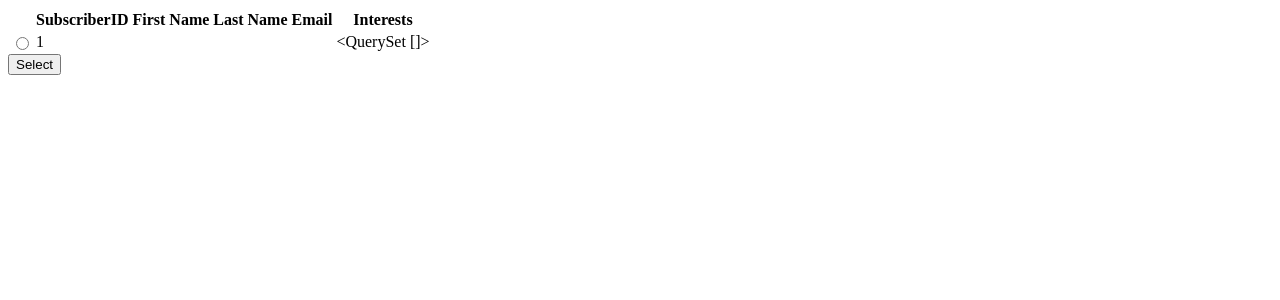
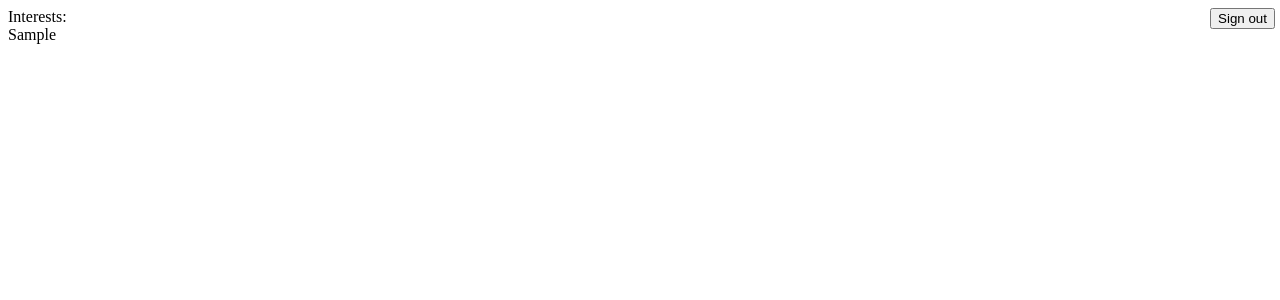
Before and after one commit to pmauldin/OneADay, a Django app: template web/OneADay/templates/OneADay/index.html in a window 1280 px wide. Shown: the top 300 px of the page. Run offline with Django 3.2, Linux system fonts and the light colour scheme; the template is opened without the code that fills it: values that come from a table or form of the project are taken from there, others are empty; tables that the repository leaves empty hold one stand-in row (values such as "Sample post"); some libraries are stand-ins or nearby versions.

Commit message:
You can now sign in and out

```diff
--- a/web/OneADay/static/OneADay/css/auth/register.css
+++ /dev/null
@@ -1,3 +0,0 @@
-.form-item {
-  padding-bottom: 5px;
-}
--- /dev/null
+++ b/web/OneADay/static/OneADay/css/main.css
@@ -0,0 +1,9 @@
+.form-item {
+  padding-bottom: 5px;
+}
+
+.logout-button {
+  position: absolute;
+  top: 8px;
+  right: 5px;
+}
--- a/web/OneADay/templates/OneADay/auth/login.html
+++ b/web/OneADay/templates/OneADay/auth/login.html
@@ -5,7 +5,7 @@
     <script src="http://ajax.aspnetcdn.com/ajax/jquery.validate/1.9/jquery.validate.min.js"></script>
 
     {% load staticfiles %}
-    <link rel="stylesheet" type="text/scss" href="{% static 'OneADay/css/auth/register.css' %}" />
+    <link rel="stylesheet" type="text/scss" href="{% static 'OneADay/css/main.css' %}" />
     <script src="{% static 'OneADay/js/auth/register.js' %}"></script>
 
     <meta charset="UTF-8">
@@ -23,6 +23,9 @@
         <input type="password" name="password" id="password">
     </div>
     <button type="submit">Submit</button>
+    <br>{{ error }}
 </form>
+
+Don't have an account? Click <a href="{% url 'web:register' %}">here</a> to sign up!
 </body>
 </html>
--- a/web/OneADay/templates/OneADay/auth/register.html
+++ b/web/OneADay/templates/OneADay/auth/register.html
@@ -5,7 +5,7 @@
     <script src="http://ajax.aspnetcdn.com/ajax/jquery.validate/1.9/jquery.validate.min.js"></script>
 
     {% load staticfiles %}
-    <link rel="stylesheet" type="text/scss" href="{% static 'OneADay/css/auth/register.css' %}" />
+    <link rel="stylesheet" type="text/scss" href="{% static 'OneADay/css/main.css' %}" />
     <script src="{% static 'OneADay/js/auth/register.js' %}"></script>
 
     <meta charset="UTF-8">
@@ -30,7 +30,8 @@
         Confirm Password:<br>
         <input type="password" name="passwordCheck">
     </div>
-    <button type="submit">Submit</button>
+    <button type="submit">Register</button>
+    <br>{{ error }}
 </form>
 </body>
 </html>
--- a/web/OneADay/templates/OneADay/index.html
+++ b/web/OneADay/templates/OneADay/index.html
@@ -1,26 +1,26 @@
-<form action="{% url 'web:select' %}" method="post">
-    {% csrf_token %}
-    <table>
-        <tr>
-            <th></th>
-            <th>SubscriberID</th>
-            <th>First Name</th>
-            <th>Last Name</th>
-            <th>Email</th>
-            <th>Interests</th>
-        </tr>
-        {% for sub in subscribers %}
-        <tr>
-            <td>
-                <input type="radio" name="person" value="{{ sub.firstname }}"/>
-            </td>
-            <td>{{ sub.subscriberid }}</td>
-            <td>{{ sub.firstname }}</td>
-            <td>{{ sub.lastname }}</td>
-            <td>{{ sub.email }}</td>
-            <td>{{ sub.keywords.all }}</td>
-        </tr>
-        {%  endfor %}
-    </table>
-<input type="submit" value="Select"/>
-</form>
+<!DOCTYPE html>
+<html lang="en">
+    <head>
+        <script src="http://ajax.aspnetcdn.com/ajax/jQuery/jquery-1.11.3.min.js"></script>
+        <script src="http://ajax.aspnetcdn.com/ajax/jquery.validate/1.9/jquery.validate.min.js"></script>
+
+        {% load staticfiles %}
+        <link rel="stylesheet" type="text/scss" href="{% static 'OneADay/css/main.css' %}" />
+        <script src="{% static 'OneADay/js/auth/register.js' %}"></script>
+
+        <meta charset="UTF-8">
+        <title>Signup for OneADay!</title>
+    </head>
+    <body>
+        Interests:<br>
+        {% for interest in interests %}
+            {{ interest.keyword }}
+        {% endfor %}
+
+        <div class="logout-button">
+            <form action="{% url 'web:logout' %}" method="GET">
+                <button type="submit">Sign out</button>
+            </form>
+        </div>
+    </body>
+</html>
--- a/web/OneADay/templates/OneADay/interests.html
+++ /dev/null
@@ -1,3 +0,0 @@
-{% for interest in interests %}
-    {{ interest.keyword }}
-{% endfor %}
--- a/web/OneADay/urls.py
+++ b/web/OneADay/urls.py
@@ -3,8 +3,8 @@ from django.conf.urls import url
 from . import views
 
 urlpatterns = [
-	url(r'^web/', views.index, name='index'),
-	url(r'^select/', views.select, name='select'),
-	url(r'^$', views.register, name='register'),
-	url(r'^login/', views.login, name='login')
+	url(r'^$', views.index, name='index'),
+	url(r'^register/', views.register, name='register'),
+	url(r'^login/', views.login_user, name='login'),
+	url(r'^logout', views.logout_user, name='logout')
 ]
```
Also changed, not shown: web/OneADay/views.py (+27 -13 lines).
